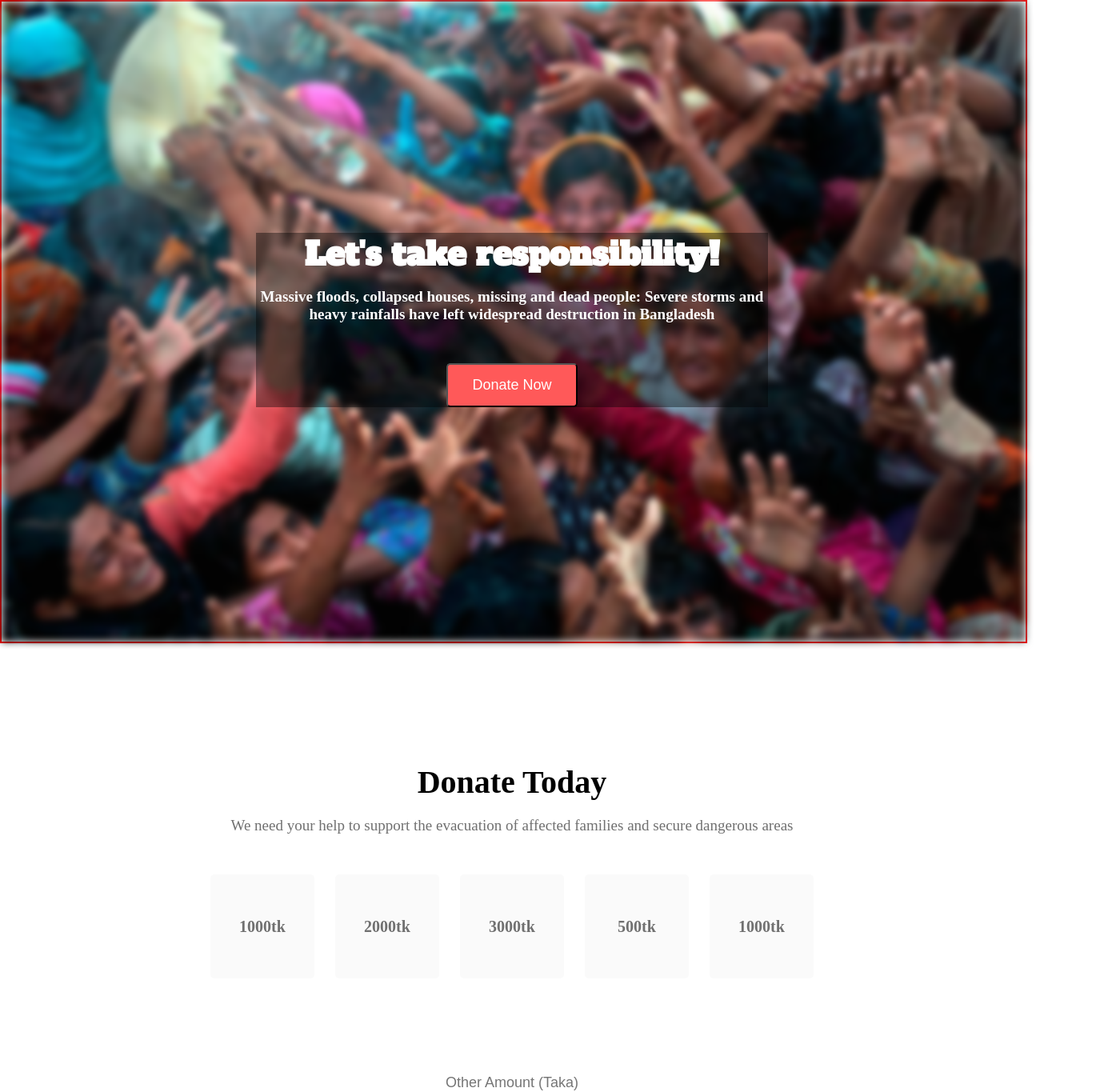
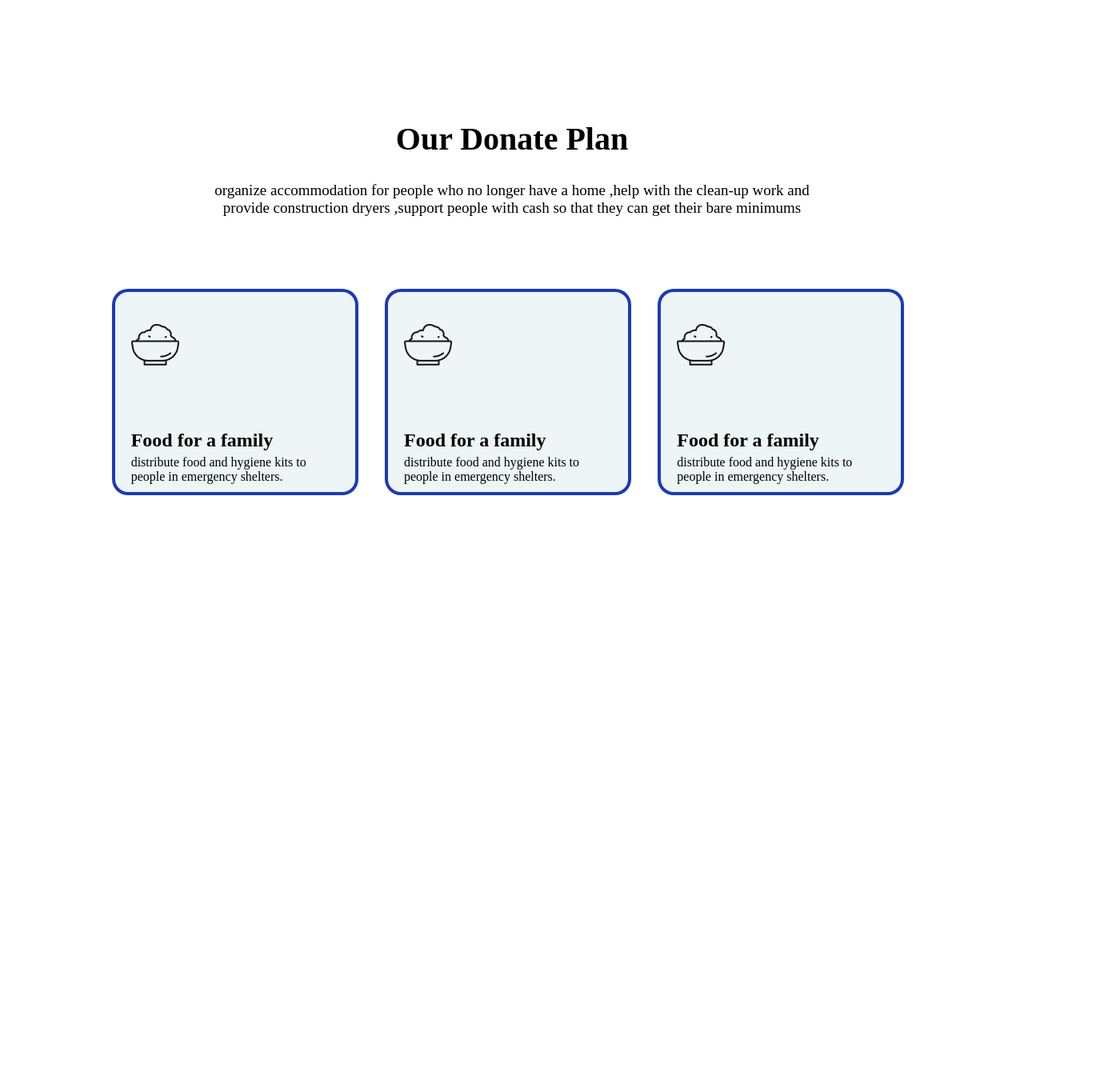
Before and after one commit to mahmudul1024/donate_test_integration, a React (Create React App) app in the folder donate_proj/: page / in a window 1280 px wide. Shown: the top 1365 px of the page at 80% size, 1380 px wide, since content can reach past the window. After the commit the page ends 950 px from the top, so only its background shows below. Built offline with nearby package versions, Linux system fonts and the light colour scheme; a web font is replaced by a local one.

Commit message:
third_page complate without error ,but curious to know that if sceen size reduce than all the rectangle should be culumnized one top of another

```diff
--- a/donate_proj/public/style.css
+++ b/donate_proj/public/style.css
@@ -1,132 +1,10 @@
 * {
     padding: 0px;
     margin: 0px auto;
-
-
     scroll-behavior: smooth;
     align-items: center;
 
 }
-.front_page{
-   height: 100vh;
-   width: 100%;
-   align-items: center;
-   border: 2px solid red;
-
-}
-.main_heading{
-    font-family: 'Alfa Slab One', cursive;
-}
-
-.background_1{
-    background-image: url("images/donation6.jpg");
-    color: white;
-    width: 100%;
-    height: 100vh;
-    background-size: cover;
-
-    align-items: center;
-    background-position: center;
-    background-repeat: no-repeat;
-
-    filter: blur(px);
-    -webkit-filter: blur(5px);
-
-}
-
-.text_box_1 {
-  background-color: black;
-  background-color: rgba(0,0,0, 0.4);
-  color: white;
-  font-weight: bold;
-  position: absolute;
-  top: 50%;
-  left: 50%;
-  transform: translate(-50%, -50%);
-  text-align: center;
-
-}
-
-
-.donate_now_btn{
-    padding: 15px 30px;
-    background-color:#FF5959;
-    font-size: 18px;
-    color: white;
-    margin-top: 50px;
-    border-radius: 5px;
-}
-
-.text_box_1 h1{
-    font-size: 40px;
-}
-
-.text_box_1 p{
-    margin-top: 15px;
-
-}
-
-
-.textbox_2{
-height: 100vh;
-position: relative;
-text-align: center;
-margin-top: 150px;
-
- }
-
- .textbox_2 h1{
-   font-weight: 45px;
-   font-size: 40px;
-
- }
-
- .textbox_2 p{
-
-    color: #707070;
-    margin-top: 20px;
-    margin-bottom: 10px;
- }
-
-
-.rec_text{
-
-    height: 130px ;
-    width: 130px;
-    position: relative;
-    border-radius: 5px;
-    background-color: #FAFAFA;
-
-    color:  #707070;
-    font-weight: bold;
-    font-size: 20px;
-
-
-}
-
-.rec_text p{
-    margin: 0;
-    position: absolute;
-    top: 50%;
-    left: 50%;
-    transform: translate(-50%, -50%);
-    text-align: center;
-}
-
-
-
-
-
- .rectangle_container{
-
-   display: flex;
-   justify-content: space-between;
-   margin-left: 250px;
-   margin-right: 250px;
-   margin-top: 50px;
-   margin-bottom: 100px;
-
- }
 
  .text{
     width: 50%;
@@ -159,89 +37,55 @@ margin-top: 150px;
  }
 
  .donate_rectangle{
-    width: 350px;
-    height: 350px;
+    width: 300px;
+    height: 250px;
     position: relative;
     background: rgba(79, 157, 166, 0.1);
-    justify-content: left;
+    justify-content: space-between;
+    margin-right: 10px;
+
+    border-radius: 20px;
+    border: 4px solid rgba(12, 43, 181, 0.926);
 
  }
- .image_icon{
+
+
+
+
+ .shift_left_image{
     position: relative;
+    width: 50%;
+    height: 9vh;
 
-    margin-top: 40px;
-    margin-left: 15px;
-    margin-bottom: 30px;
+     text-align: left;
+     margin-left: 20px;
+     margin-top: 40px;
 
 
 
  }
-
- .shift_left_image{
-    position: relative;
-    right: 130px;
-    top: 40px;
-
- }
  .text2{
     margin-top: 60px;
-    margin-left: -130px;
+    text-align: left;
+    margin-left: 20px;
+    margin-right: 20px;
+
 
  }
  .text3{
-    padding: 10px 20px;
+    margin:5px 20px 5px 20px;
     text-align: left;
+
 
  }
 
  .Donate_Rectangle_Container{
     display: flex;
     justify-content: space-between;
-    margin-left: 100px;
-    margin-right: 100px;
-    margin-top: 50px;
-    margin-bottom: 100px;
 
- }
+    margin-top: 90px;
 
- .image_last{
-    width:400px;
-    height:400px;
-    border-radius: 7px;
-
- }
-
-
- .section3{
-height: 100vh;
-width: 100%;
-position: relative;
-text-align: center;
-margin-top: 150px;
-
- }
-
- .section3{
-    display: flex;
-    justify-content: space-between;
-    margin-left: 100px;
-    margin-right: 300px;
- }
-
- .text_btn2{
-    padding: 15px 60px;
-    background-color:#FF5959;
-    font-size: 18px;
-    color: white;
-    margin-top: 50px;
-    border-radius: 6px;
- }
-
- .left{
-    text-align: left;
-    width: 50%;
-    margin-top: 25vh;
-    position: relative;
+    width: 80%;
 
 
 
@@ -249,94 +93,11 @@ margin-top: 150px;
 
  }
 
- .right{
-    width: 50%;
-    text-align: left;
-    justify-content: center;
-    margin-top: 15vh;
-
- }
 
 
- .lives_heading{
-    font-size: 50px;
-    margin-bottom: 20px;
- }
-
- .reverse{
-    flex-direction: row-reverse;
- }
-
-.last_container{
-    height: 100vh;
-width: 100%;
-position: relative;
-text-align: center;
-margin-top: 150px;
-
-}
-
-.footer_container{
-    position: absolute;
-   left: 0;
-   bottom: 0;
-   width: 100%;
-   height: 170px;
-   background-color:black;
-   color: white;
-   text-align: center;
-}
-
-.footer_header{
-   margin-top: 85px;
-   color: #FF5959;
-   margin-bottom: 20px;
-   font-family: 'Lobster', cursive;
-}
-
-.set_box{
-    height: 200px;
-    width: 50%;
-    background-color: #DADADA;
-    border-radius: 5px;
-    margin: 0 auto;
 
 
-}
-.form_set{
-    padding: 80px;
-    margin: 20px;
-    display: flex;
-}
 
-.last_btn{
-    padding: 15px 30px;
-    background-color:#FF5959;
-    font-size: 18px;
-    color: white;
-    margin-top: 50px;
-    border-radius: 0px 5px 5px 0px ;
-
-}
-.email_field{
-    padding: 15px 30px;
-    border-radius: 5px 0px 0px 5px ;
-    margin-top: 50px;
-    font-size: 18px;
-}
-.last_heading{
-    font-size: 40px;
-}
-
-.last_container{
-
-}
-
-.rectangle_container :hover{
-    border: 2px solid red;
-    color: red;
-    box-shadow: 10px 10px 8px 10px #888888;;
-}
 
 .first_para{
     font-size: 19px;
--- a/donate_proj/src/Page_1.js
+++ b/donate_proj/src/Page_1.js
@@ -3,74 +3,26 @@ import React from 'react'
 const Page_1 = () => {
   return (
     <>
-    <section className='front_page'>
-      <div className='background_1'> </div>
-      <div className='text_box_1'>
-      <h1 className='main_heading'>Let's take responsibility! </h1>
-        <p className='first_para'> Massive floods, collapsed houses, missing and dead people: Severe storms and heavy rainfalls have left widespread destruction in Bangladesh</p>
-        <button className='donate_now_btn'>Donate Now</button>
-      </div>
 
 
 
 
 
 
-    </section >
-    <section >
-    <div className='textbox_2'>
-        <h1>Donate Today</h1>
-        <p className='first_para'>We need your help to support the evacuation of affected families and secure dangerous areas</p>
-
-
-
-
-        <div className='rectangle_container'>
-            <div className='rec_text'>
-                <p>1000tk</p>
-            </div>
-            <div className='rec_text'>
-                <p>2000tk</p>
-            </div>
-            <div className='rec_text'>
-                <p>3000tk</p>
-            </div>
-            <div className='rec_text'>
-                <p>500tk</p>
-            </div>
-            <div className='rec_text'>
-                <p>1000tk</p>
-            </div>
-
-
-        </div>
-
-        <form>
-
-<input className='text' type={"text"} placeholder="Other Amount (Taka)"></input>
-    </form>
-    <button className='donate_now_btn'>Donate Now</button>
-    </div>
-
-
-
-    </section>
-
-
-
-
 
     <section className='Donate_plan_container'>
+
         <h1 className='Donate_plan_header'>Our Donate Plan</h1>
         <p className='Donate_plan_para first_para'>organize accommodation for people who no longer have a home ,help with the clean-up work and provide construction dryers ,support people with cash so that they can get their bare minimums</p>
 
         <div className='Donate_Rectangle_Container'>
+        <div>
             <div className='donate_rectangle'>
                 <div className='image_icon'>
                 <div className='shift_left_image'>
                 <img src='/icons/food.png' ></img>
                 </div>
-                <div className='shift_text'></div>
+
                 </div>
                 <div className='text2'>
                 <h1>Food for a family</h1>
@@ -81,103 +33,59 @@ const Page_1 = () => {
 
 
             </div>
+        </div>
 
-
+        <div>
             <div className='donate_rectangle'>
                 <div className='image_icon'>
                 <div className='shift_left_image'>
-                <img src='/icons/shelter.png' ></img>
+                <img src='/icons/food.png' ></img>
                 </div>
-                <div className='shift_text'></div>
+
                 </div>
                 <div className='text2'>
-                <h1>Shelter for a family</h1>
+                <h1>Food for a family</h1>
                 </div>
-                <p className='text3'>support the evacuation of affected families.help with the clean-up work and provide construction dryers</p>
+                <p className='text3'>distribute food and hygiene kits to people in emergency shelters. </p>
 
 
 
 
             </div>
+        </div>
 
+        <div>
             <div className='donate_rectangle'>
                 <div className='image_icon'>
                 <div className='shift_left_image'>
-                <img src='/icons/Frame-1.png' ></img>
+                <img src='/icons/food.png' ></img>
                 </div>
-                <div className='shift_text'></div>
+
                 </div>
                 <div className='text2'>
-                <h1>Education for a child</h1>
+                <h1>Food for a family</h1>
                 </div>
-                <p className='text3'>support children and adults with psycho-social care.take care of emergency services on-site</p>
+                <p className='text3'>distribute food and hygiene kits to people in emergency shelters. </p>
 
 
 
 
             </div>
+        </div>
+
+
+
+
 
 
         </div>
-    </section>
 
-
-    <section className='section3'>
-    <dev className="left">
-        <h1 className='lives_heading'>Their lives depend on your donation</h1>
-        <p className='first_para'>People wishing to donate goods or offer financial support can donate or pledge goods through national non-for-profit organisation.</p>
-        <button className='text_btn2'>How to Contribute?</button>
-
-    </dev>
-    <dev className="right">
-        <div >
-        <img className='image_last' src='/images/donation12.png' ></img>
-        </div>
-
-    </dev>
 
     </section>
 
 
-    <section className='section3 reverse'>
-    <dev className="left">
-        <h1 className='lives_heading'>They need us
-to suvive</h1>
-        <p className='first_para'>Sylhet communities affected by recent storms and floods urgently need help.
-
-If you wish to contribute, it is vital that you don't hinder recovery efforts by dropping unrequested donations into the affected areas.  </p>
-
-        <button className='text_btn2'>How to Contribute?</button>
-
-    </dev>
-    <dev className="right">
-        <div >
-        <img className='image_last' src='/images/donation12.png' ></img>
-        </div>
-
-    </dev>
-
-    </section>
-
-    <section className='last_container'>
-    <h1 className='last_heading'>Get My Updates</h1>
-    <p>asks for your donation for the River Floods in Bangladesh</p>
-
-    <div className='set_box'>
-        <form className='form_set'>
-        <input className='email_field' type={"email"} placeholder="Email"></input>
-        <button className='last_btn' type={"submit"}>Subscribe</button>
-        </form>
-    </div>
-
-    <footer className='footer_container'>
-    <h2 className='footer_header'>Be Humble</h2>
-        <p>I’m gonna do it</p>
-
-    </footer >
 
 
-    </section>
 
 
 
```
